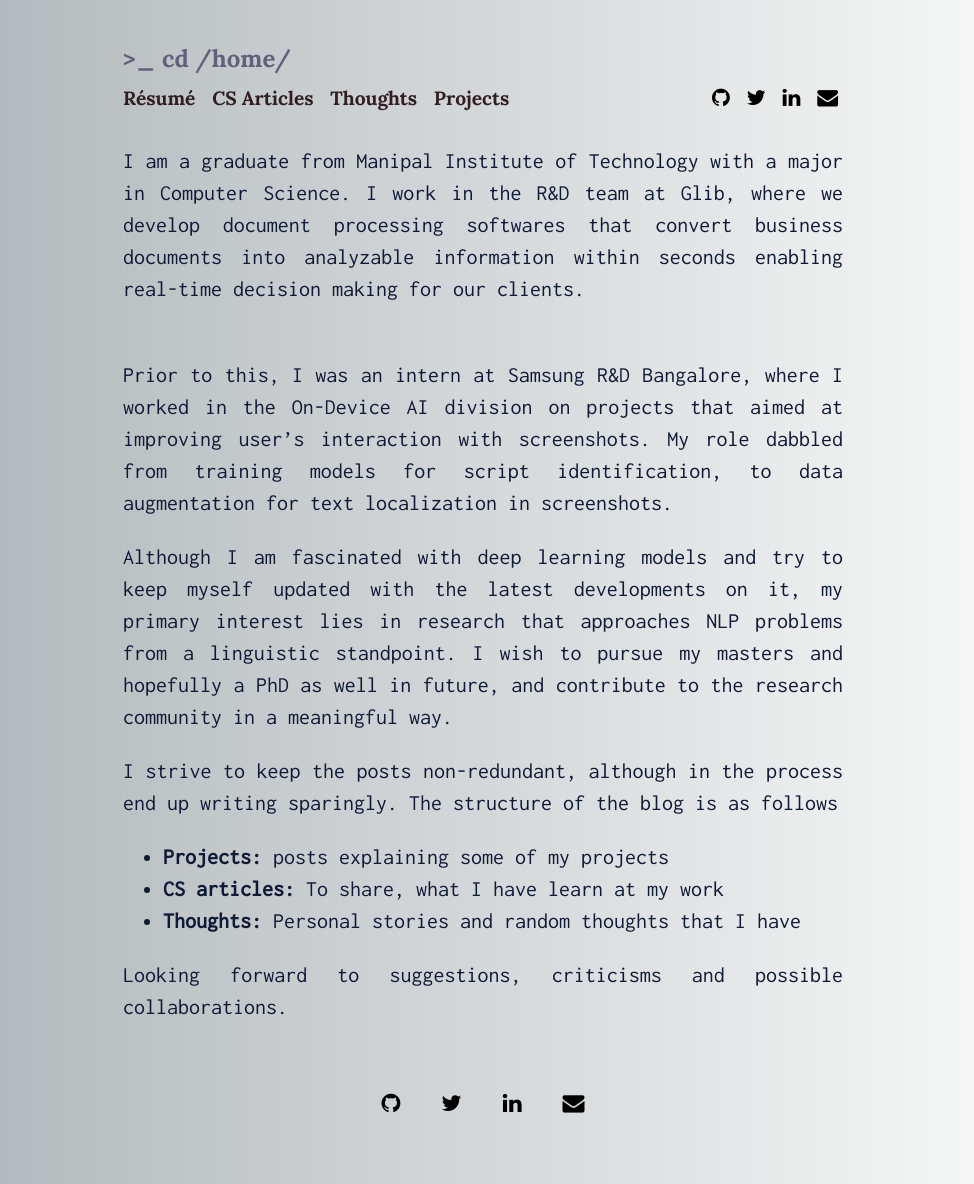
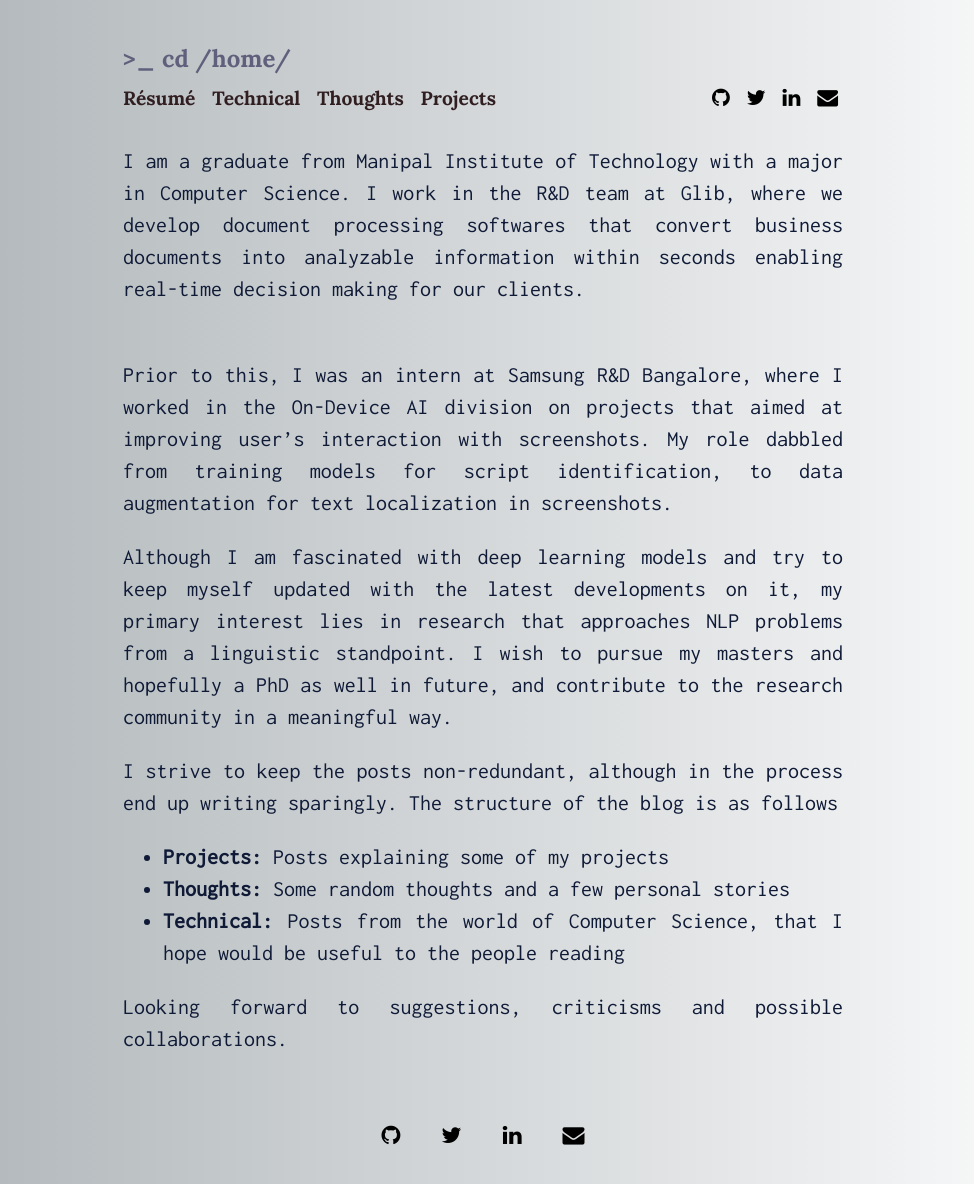
Before and after one commit to yashYRS/yashYRS.github.io, a Jekyll site: the page built from _posts/2021-10-03-about.md, in a window 1280 px wide. Shown: the whole page, without its empty margins (157-1131 px from the left). Built offline with Jekyll 4.4.1, drawn with Linux system fonts in a browser that asks for light colours.

Commit message:
Changed heading back to Technical, CS Articles sounds obnoxious

```diff
--- a/_data/settings.yml
+++ b/_data/settings.yml
@@ -7,7 +7,7 @@ google-ID: 'UA-112060364-1'
 
 menu:
 - {name: 'Résumé', path: 'resume', url: ''}
-- {name: 'CS Articles', path: 'menu', url: 'articles.html'}
+- {name: 'Technical', path: 'menu', url: 'articles.html'}
 - {name: 'Thoughts', path: 'menu', url: 'thoughts.html'}
 - {name: 'Projects', path: 'menu', url: 'projects.html'}
 
@@ -16,7 +16,7 @@ social:
 - {icon: 'github', link: 'https://www.github.com/yashYRS'}
 - {icon: 'twitter', link: 'https://twitter.com/yashYRS'}
 - {icon: 'linkedin', link: 'https://www.linkedin.com/in/yash-sarrof-094364142/'}
-- {icon: 'envelope', link: 'yashsarrof@outlook.com'}
+- {icon: 'envelope', link: 'mailto:yashsarrof@outlook.com'}
 # - {icon: 'rss-square', link: '/rss-feed.xml'}
 
 # Customize site text
--- a/_posts/2021-10-03-about.md
+++ b/_posts/2021-10-03-about.md
@@ -14,8 +14,8 @@ Although I am fascinated with deep learning models and try to keep myself update
 
 I strive to keep the posts non-redundant, although in the process end up writing sparingly. The structure of the blog is as follows
 
-* **Projects:** posts explaining some of my projects
-* **CS articles:** To share, what I have learn at my work
-* **Thoughts:** Personal stories and random thoughts that I have
+* **Projects:** Posts explaining some of my projects
+* **Thoughts:** Some random thoughts and a few personal stories
+* **Technical:** Posts from the world of Computer Science, that I hope would be useful to the people reading
 
 Looking forward to suggestions, criticisms and possible collaborations.
```
